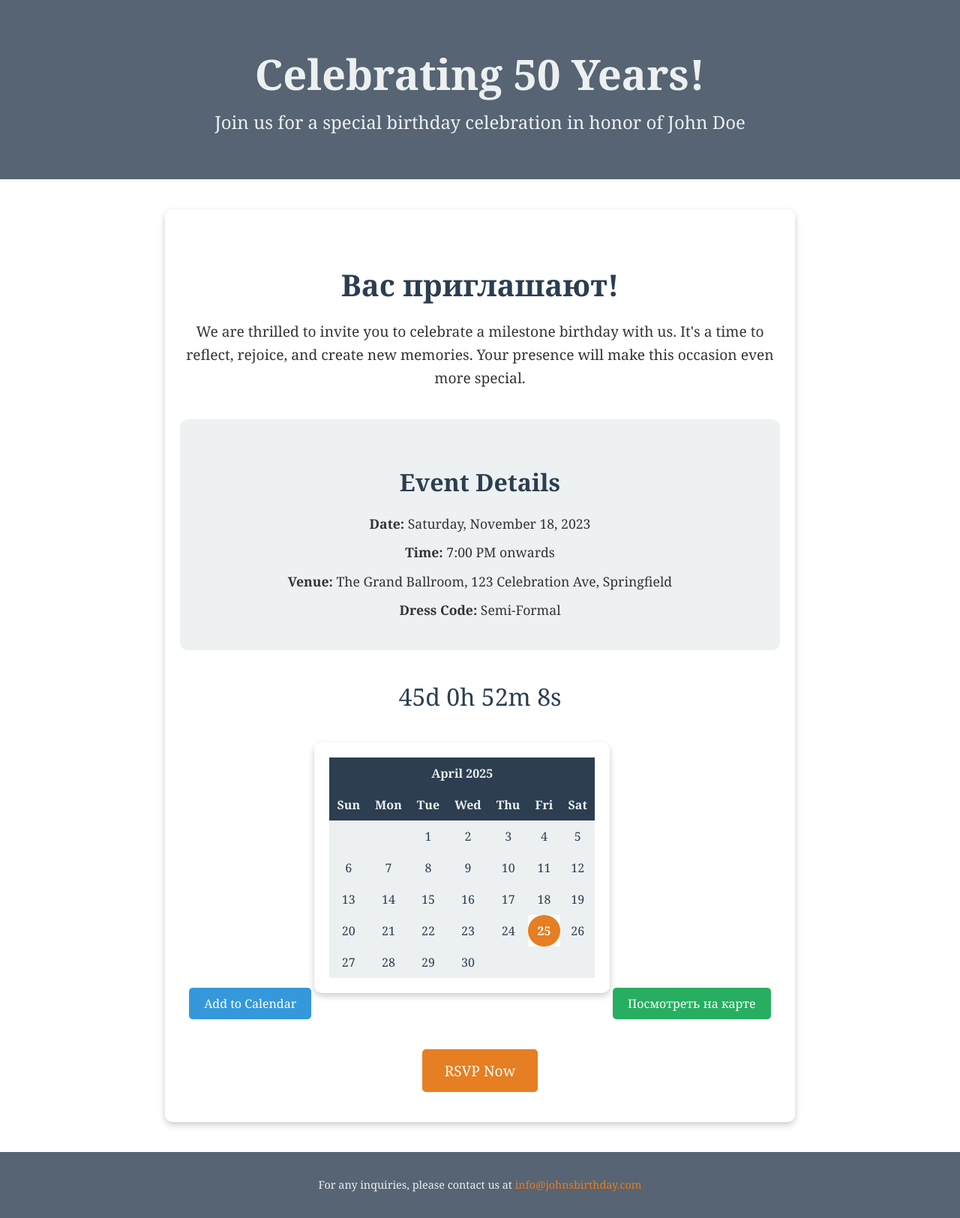
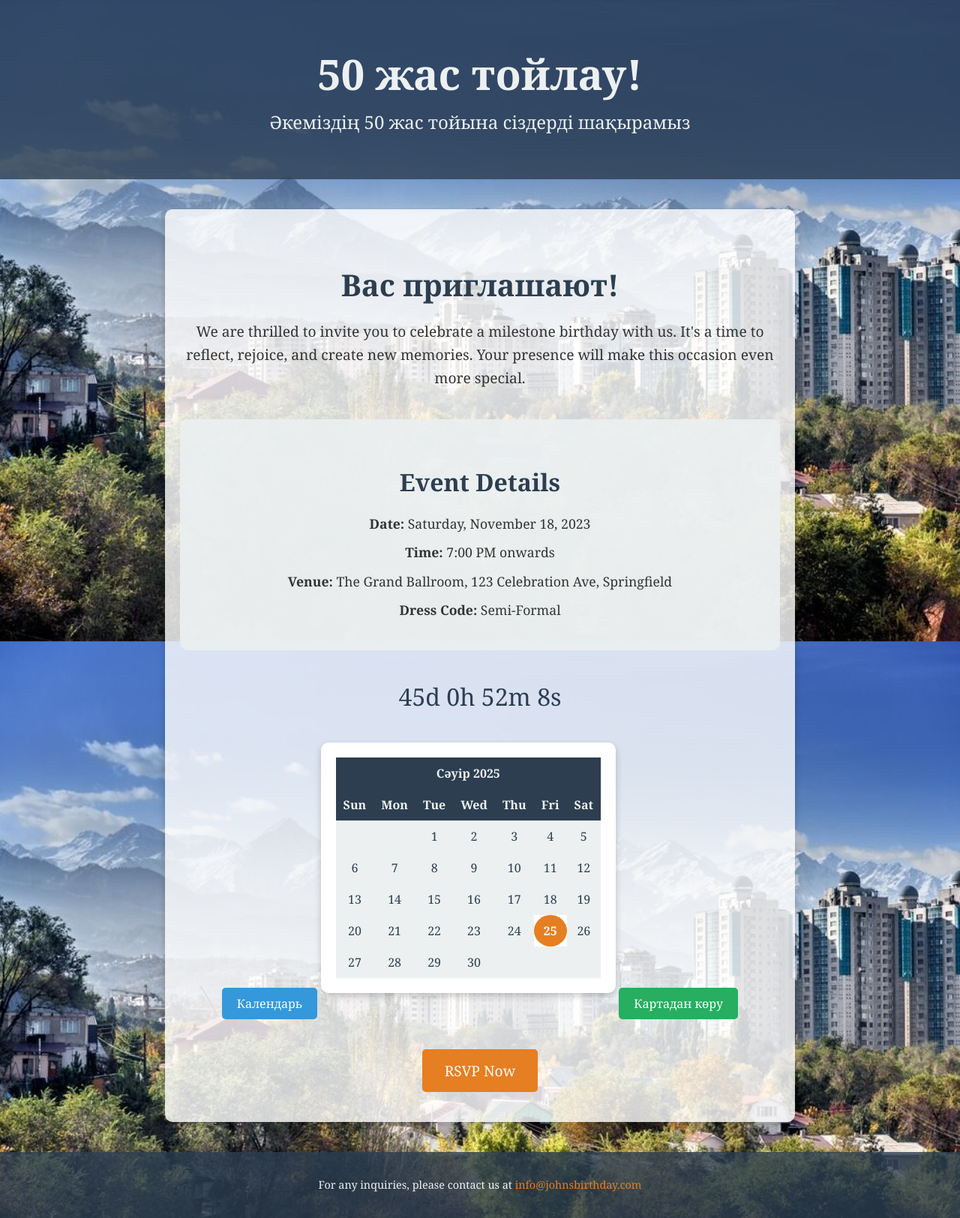
Before and after one commit to Elubai/TestWebPage, a plain HTML site: page index.html in a window 1280 px wide. Shown: the whole page at 75% size. Drawn offline with Linux system fonts and the light colour scheme.

Commit message:
Update index.html

```diff
--- a/index.html
+++ b/index.html
@@ -3,7 +3,7 @@
 <head>
     <meta charset="UTF-8">
     <meta name="viewport" content="width=device-width, initial-scale=1.0">
-    <title>50th Birthday Celebration</title>
+    <title>50 Жас тойға шақыру</title>
     <style>
         body {
             font-family: 'Georgia', serif;
@@ -11,7 +11,7 @@
             margin: 0;
             padding: 0;
             text-align: center;
-            background-image: url('background.jpg'); /* Replace with your image URL */
+            background-image: url('background_2.jpg'); /* Replace with your image URL */
             background-size: cover;
             background-position: center;
             background-attachment: fixed;
@@ -182,13 +182,13 @@
 <body>
     <!-- Background Music -->
     <audio autoplay loop>
-        <source src="birthday_song.mp3" type="audio/mpeg"> <!-- Replace with your music file -->
+        <source src="birthday_song.mp3" type="audio/mp3"> <!-- Replace with your music file -->
         Your browser does not support the audio element.
     </audio>
 
     <header>
-        <h1>Celebrating 50 Years!</h1>
-        <p>Join us for a special birthday celebration in honor of John Doe</p>
+        <h1>50 жас тойлау!</h1>
+        <p>Әкеміздің 50 жас тойына сіздерді шақырамыз</p>
     </header>
     <div class="container">
         <h2>Вас приглашают!</h2>
@@ -204,13 +204,13 @@
         <div class="countdown" id="countdown"></div>
         <!-- Add to Calendar -->
         <a href="https://www.google.com/calendar/render?action=TEMPLATE&text=John's+50th+Birthday&dates=20231118T190000/20231118T230000&location=The+Grand+Ballroom,+123+Celebration+Ave,+Springfield&details=Join+us+for+a+special+celebration!"
-           target="_blank" class="calendar-link">Add to Calendar</a>
+           target="_blank" class="calendar-link">Календарь</a>
         <!-- Calendar Visualization -->
         <div class="calendar">
     <table>
         <thead>
             <tr>
-                <th colspan="7">April 2025</th>
+                <th colspan="7">Сәуір 2025</th>
             </tr>
             <tr>
                 <th>Sun</th>
@@ -273,7 +273,7 @@
 </div>
         <!-- Map Link -->
         <a href="https://2gis.kz/almaty/firm/70000001040358159/77.045766%2C43.307902?m=77.045468%2C43.307798%2F18"
-           target="_blank" class="map-link">Посмотреть на карте</a>
+           target="_blank" class="map-link">Картадан көру</a>
         <a href="#rsvp" class="cta-button">RSVP Now</a>
     </div>
     <footer>
```
